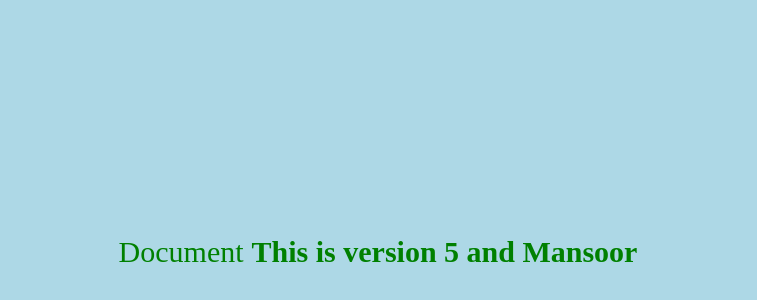
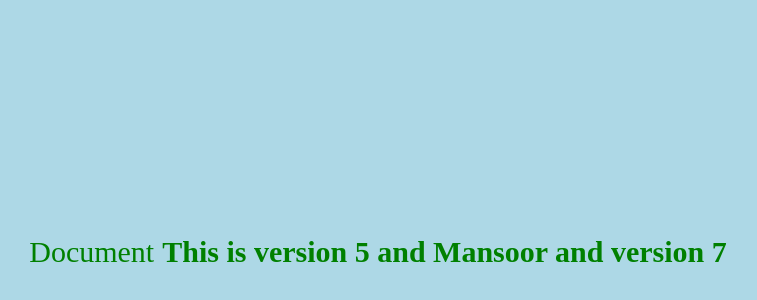
Before and after one commit to meer727/myrepo, a plain HTML site: page index.html in a window 1280 px wide. Shown: the part 148-448 px from the top of the page, without its empty margins (258-1015 px from the left). Drawn offline with Linux system fonts and the light colour scheme.

Commit message:
change the version 7

```diff
--- a/index.html
+++ b/index.html
@@ -7,6 +7,6 @@
     <link rel="stylesheet" href="style.css">
 </head>
 <body>
-    <h1>This is version 5 and Mansoor</h1>
+    <h1>This is version 5 and Mansoor and version 7</h1>
 </body>
 </html>
```
